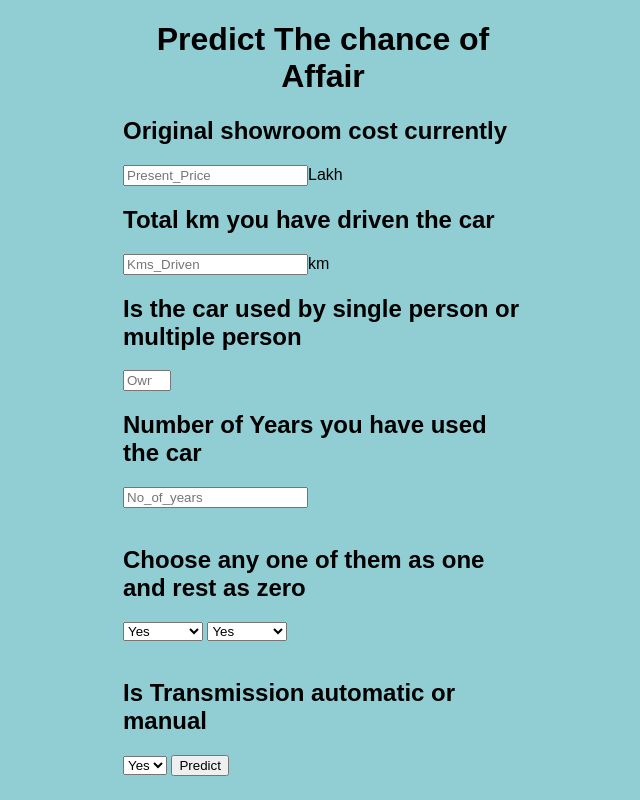
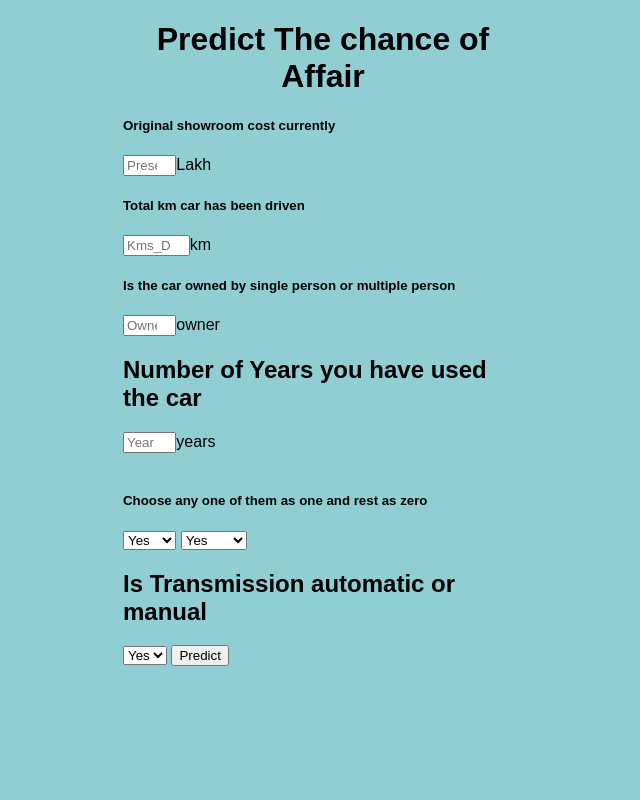
Before and after one commit to Akasonal/Car-Price-Prediction, a Flask app: page / in a window 1280 px wide. Shown: the whole page, without its empty margins (317-957 px from the left). Run offline with Flask 2, Linux system fonts and the light colour scheme; parts of the project's set-up code (start-up, migrations or seed data) failed here and were passed over.

Commit message:
Update index.html

```diff
--- a/templates/index.html
+++ b/templates/index.html
@@ -12,32 +12,31 @@
 
     <div class="form">
         <form action="/predict" method="POST">
-            <h2> Original showroom cost currently</h2>
-            <input type="number" name="Present_Price" id="Present_Price" placeholder="Present_Price"  step="any">Lakh
+            <h5> Original showroom cost currently</h5>
+            <input type="number" name="Present_Price" id="Present_Price" placeholder="Present_Price"  step="any" style="width: 4em">Lakh
                 <br>
-            <h2> Total km you have driven the car</h2>
-            <input type="number" name="Kms_Driven" id="Kms_Driven" placeholder="Kms_Driven" step="any">km
+            <h5> Total km car has been driven </h5>
+            <input type="number" name="Kms_Driven" id="Kms_Driven" placeholder="Kms_Driven" step="any" style="width: 5em">km
                 <br>
-            <h2>Is the car used by single person or multiple person</h2>
-            <input type="number" name="Owner" id="Owner" placeholder="Owner" min="0" max="3">
+            <h5>Is the car owned by single person or multiple person </h5>
+            <input type="number" name="Owner" id="Owner" placeholder="Owner" min="1" max="3" style="width: 4em">owner
                 <br>
             <h2>Number of Years you have used the car</h2>
-            <input type="number" name="No_of_years" id="No_of_years" placeholder="No_of_years" min="0" max="12" step="any">
+            <input type="number" name="No_of_years" id="No_of_years" placeholder="Year" min="0" max="12" step="any" style="width: 4em">years
                 <br>
             <br>
-            <h2>Choose any one of them as one and rest as zero</h2>
-  <select name="Diesel" id="Fuel_Type_Diesel"  style="width: 6em">
-            <option value="1">Yes</option>
-                <option value="">NO</option>
-            </select>
-             <select naME="Petrol" id="Fuel_Type_Petrol"  style="width: 6em">
+            <h5>Choose any one of them as one and rest as zero</h5>
+            <select name="Diesel" id="Fuel_Type_Diesel"  style="width: 4em">Diesel
             <option value="1">Yes</option>
                 <option value="0">NO</option>
             </select>
-            <br>
+             <select name="Petrol" id="Fuel_Type_Petrol"  style="width: 5em">Petrol
+             <option value="1">Yes</option>
+             <option value="0">NO</option>
+            </select>
             <br>
             <h2>Is Transmission automatic or manual</h2>
-             <select name="Transmission_Manual" id="Transmission_Manual">
+             <select name="Transmission_Manual" id="Transmission_Manual">Mannual
             <option value="1">Yes</option>
                 <option value="0">NO</option>
             </select>
```
